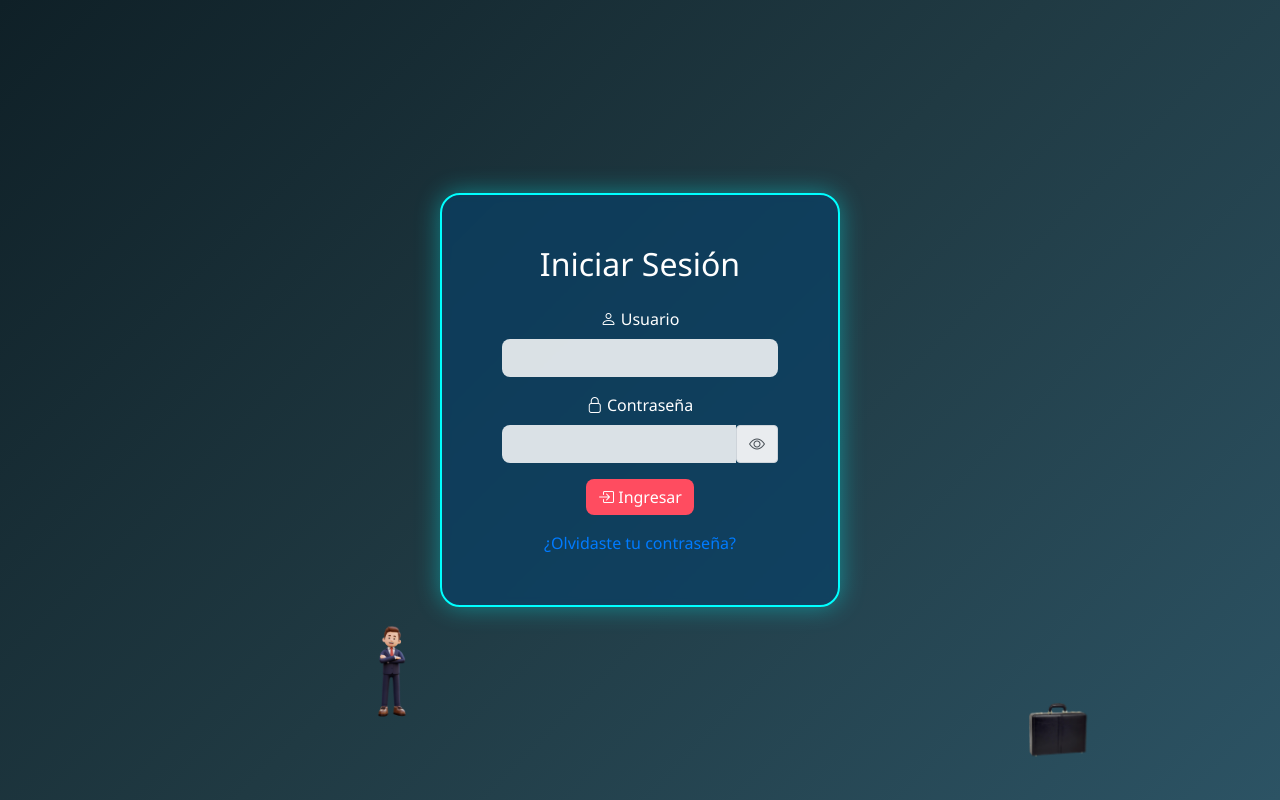
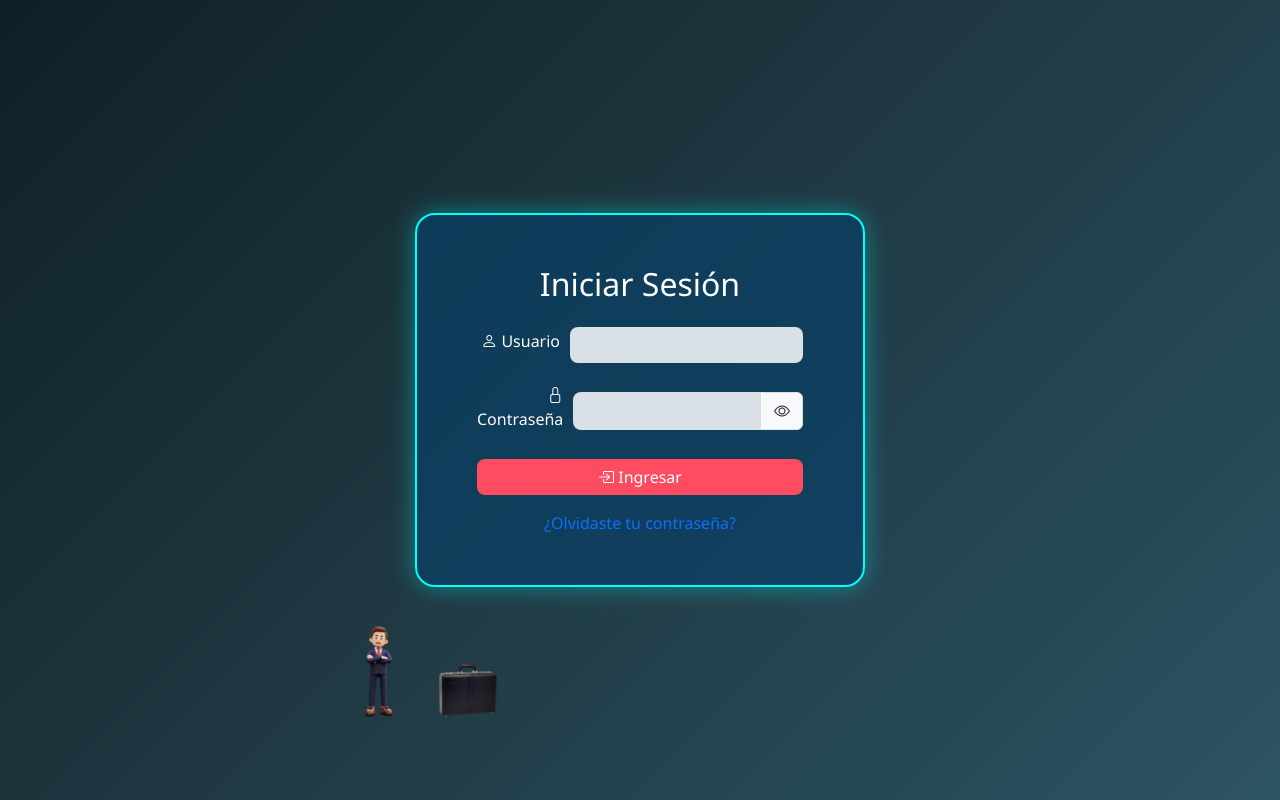
Before and after one commit to Ricardo-Rev/fronted_contable, a plain HTML site: page index.html in a window 1280 px wide. Both pictures are taken after a click on the element "Iniciar Sesión". Drawn offline with nearby package versions, Linux system fonts and the light colour scheme.

Commit message:
se modifico el login, posición del formulario y nueva dinamica de las imagenes

```diff
--- a/index.html
+++ b/index.html
@@ -6,8 +6,8 @@
     <meta name="viewport" content="width=device-width, initial-scale=1.0">
 
     <!-- Bootstrap -->
-    <link href="https://cdn.jsdelivr.net/npm/bootstrap @5.3.3/dist/css/bootstrap.min.css" rel="stylesheet">
-    <link rel="stylesheet" href="https://cdn.jsdelivr.net/npm/bootstrap-icons @1.11.3/font/bootstrap-icons.css">
+    <link href="https://cdn.jsdelivr.net/npm/bootstrap@5.3.3/dist/css/bootstrap.min.css" rel="stylesheet">
+    <link rel="stylesheet" href="https://cdn.jsdelivr.net/npm/bootstrap-icons@1.11.3/font/bootstrap-icons.css">
 
     <!-- Estilos personalizados -->
     <link rel="stylesheet" href="styles/style.css">
@@ -16,8 +16,10 @@
 
     <!-- Contenedor de animaciones -->
     <div id="animation-container">
-        <img src="images/character.png" alt="Personaje" class="character-img">
-        <img src="images/briefcase.png" alt="Maleta" class="briefcase-img">
+        <div class="character-wrapper">
+            <img src="images/character.png" alt="Personaje" class="character-img">
+            <img src="images/briefcase.png" alt="Maleta" class="briefcase-img hidden">
+        </div>
     </div>
 
     <!-- Cuadro Login -->
@@ -25,11 +27,11 @@
         <h2 class="mb-4">Iniciar Sesión</h2>
 
         <form class="login-form" id="loginForm">
-            <div class="mb-3">
+            <div class="form-group">
                 <label for="username" class="form-label"><i class="bi bi-person"></i> Usuario</label>
                 <input type="text" name="txt_user" id="username" class="form-control" required>
             </div>
-            <div class="mb-3 position-relative">
+            <div class="form-group">
                 <label for="password" class="form-label"><i class="bi bi-lock"></i> Contraseña</label>
                 <div class="input-group">
                     <input type="password" name="txt_pass" id="password" class="form-control" required>
@@ -38,7 +40,7 @@
                     </span>
                 </div>
             </div>
-            <div class="d-grid mb-3">
+            <div class="d-grid mb-3 mt-3">
                 <button type="submit" class="btn btn-login text-white">
                     <i class="bi bi-box-arrow-in-right"></i> Ingresar
                 </button>
--- a/scripts/main.js
+++ b/scripts/main.js
@@ -1,10 +1,14 @@
-// Obtenemos los elementos del DOM
+// Obtener elementos del DOM
 const loginBox = document.getElementById('loginBox');
 const loginForm = document.getElementById('loginForm');
+const togglePassword = document.getElementById('togglePassword');
+const passwordInput = document.getElementById('password');
+const iconEye = document.getElementById('icon-eye');
+const briefcase = document.querySelector('.briefcase-img');
 
 let isExpanded = false;
 
-// Expande el formulario al hacer clic en "Iniciar Sesión"
+// Mostrar formulario al hacer clic en login box
 loginBox.addEventListener('click', () => {
     if (!isExpanded) {
         loginForm.style.display = 'block';
@@ -12,58 +16,49 @@ loginBox.addEventListener('click', () => {
     }
 });
 
-// Mostrar u ocultar la contraseña
-const togglePassword = document.getElementById('togglePassword');
-const passwordInput = document.getElementById('password');
-const iconEye = document.getElementById('icon-eye');
-
+// Alternar visibilidad de contraseña
 togglePassword.addEventListener('click', (event) => {
     event.stopPropagation();
-
     const isPassword = passwordInput.type === 'password';
     passwordInput.type = isPassword ? 'text' : 'password';
-
-    // Cambia el ícono entre ojo abierto y cerrado
     iconEye.classList.toggle('bi-eye');
     iconEye.classList.toggle('bi-eye-slash');
 });
 
-// Manejar envío del formulario
+// Mostrar el maletín después de 3 segundos
+document.addEventListener('DOMContentLoaded', () => {
+    setTimeout(() => {
+        briefcase.classList.remove('hidden');
+    }, 3000);
+});
+
+// Enviar datos al backend
 loginForm.addEventListener('submit', function(e) {
-    e.preventDefault(); // Evita el envío por defecto
+    e.preventDefault();
+    const username = document.getElementById('username').value.trim();
+    const password = passwordInput.value.trim();
 
-    const username = document.getElementById('username').value.trim();
-    const password = document.getElementById('password').value.trim();
-
-    // Validación básica
     if (!username || !password) {
         alert("Por favor, ingresa tu correo y contraseña.");
         return;
     }
 
-    // Enviar datos a la API de Flask
     fetch('http://127.0.0.1:5000/api/auth/login', {
         method: 'POST',
-        headers: {
-            'Content-Type': 'application/json'
-        },
+        headers: { 'Content-Type': 'application/json' },
         body: JSON.stringify({
             correo_electronico: username,
             contrasena: password
         })
     })
     .then(response => {
-        if (!response.ok) {
-            throw new Error(`Error ${response.status}: ${response.statusText}`);
-        }
+        if (!response.ok) throw new Error(`Error ${response.status}: ${response.statusText}`);
         return response.json();
     })
     .then(data => {
-        console.log('Respuesta del servidor:', data);
-
         if (data.usuario) {
             alert("Inicio de sesión exitoso");
-            window.location.href = "/dashboard"; // Redirige a dashboard
+            window.location.href = "/dashboard";
         } else {
             alert("Credenciales incorrectas");
         }
--- a/styles/style.css
+++ b/styles/style.css
@@ -7,6 +7,7 @@ body {
     justify-content: center;
     align-items: center;
     font-family: 'Segoe UI', sans-serif;
+    overflow: hidden;
 }
 
 .login-box {
@@ -21,7 +22,8 @@ body {
     background-color: rgba(9, 64, 103, 0.7);
     backdrop-filter: blur(5px);
     width: 100%;
-    max-width: 400px;
+    max-width: 450px;
+    z-index: 1;
 }
 
 .login-box:hover {
@@ -32,6 +34,20 @@ body {
     margin-top: 20px;
     display: none;
     animation: fadeIn 1s forwards;
+}
+
+/* Estilo horizontal de campos */
+.login-form .form-label {
+    width: 120px;
+    text-align: right;
+    margin-right: 10px;
+    color: #fff;
+}
+
+.login-form .form-group {
+    display: flex;
+    align-items: center;
+    margin-bottom: 20px;
 }
 
 .form-control {
@@ -59,7 +75,7 @@ body {
     to { opacity: 1; transform: translateY(0); }
 }
 
-/* Animaciones de personaje */
+/* Animaciones */
 #animation-container {
     position: absolute;
     top: 0;
@@ -70,35 +86,45 @@ body {
     z-index: 0;
 }
 
-.character-img {
+.character-wrapper {
     position: absolute;
     bottom: 10%;
-    left: 15%;
+    left: 0;
+    display: flex;
+    align-items: flex-end;
+    animation: moveTogether 6s linear infinite;
+}
+
+.character-img {
     width: 100px;
-    animation: walk 5s infinite;
 }
 
 .briefcase-img {
-    position: absolute;
-    bottom: 5%;
-    right: 15%;
     width: 60px;
-    animation: fall 2s ease-out forwards;
+    margin-left: 10px;
+    opacity: 0;
+    transform: translateY(-20px);
+    animation: dropIn 1s ease-out forwards;
+    animation-delay: 3s;
 }
 
-@keyframes walk {
-    0%   { left: 15%; }
-    50%  { left: 30%; }
-    100% { left: 15%; }
+@keyframes moveTogether {
+    0%   { left: 0; }
+    50%  { left: 40%; }
+    100% { left: 0; }
 }
 
-@keyframes fall {
-    0% {
-        transform: translateY(-100px);
+@keyframes dropIn {
+    from {
+        transform: translateY(-50px);
         opacity: 0;
     }
-    100% {
+    to {
         transform: translateY(0);
         opacity: 1;
     }
 }
+
+.hidden {
+    display: none;
+}
```
